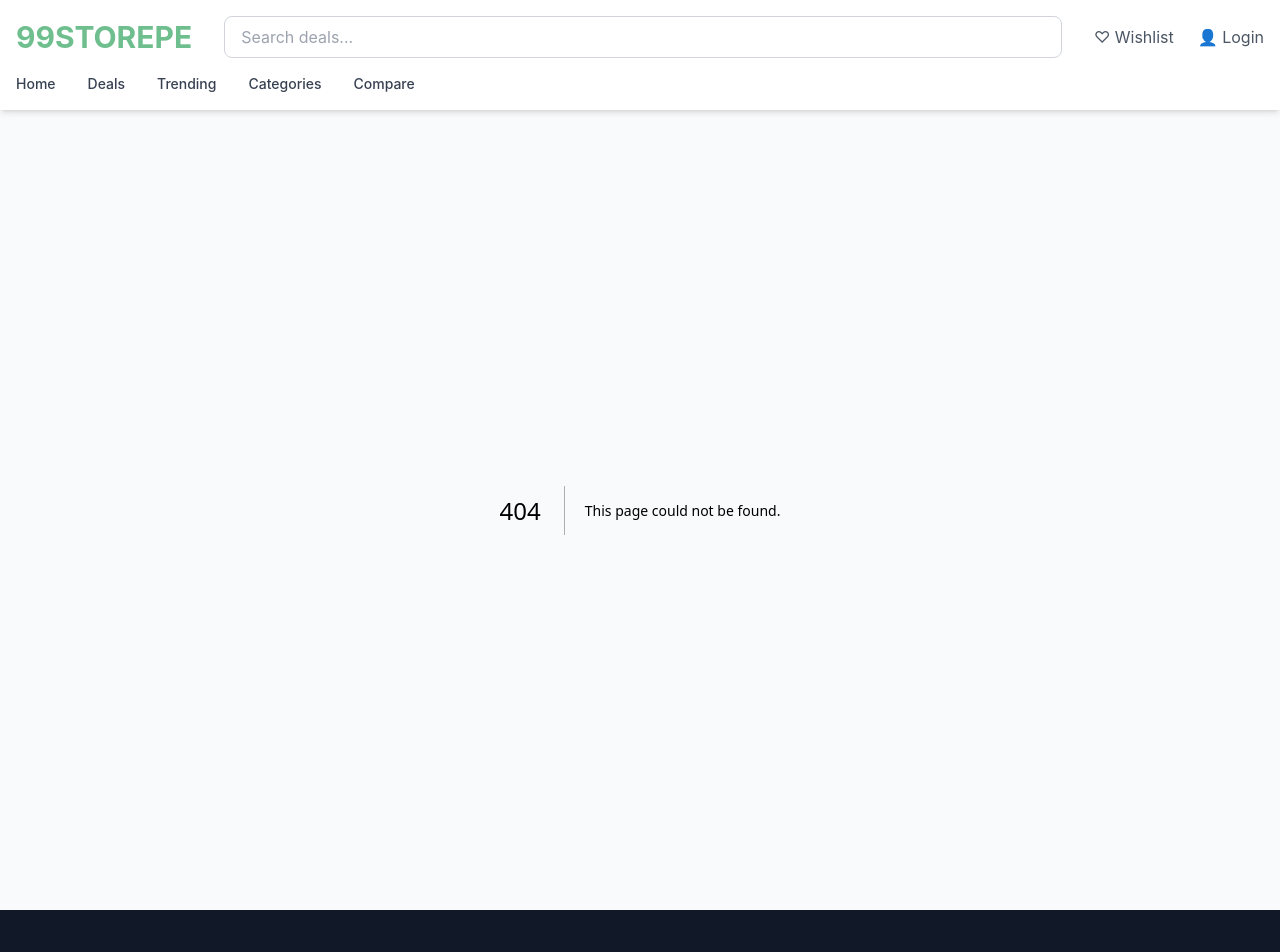
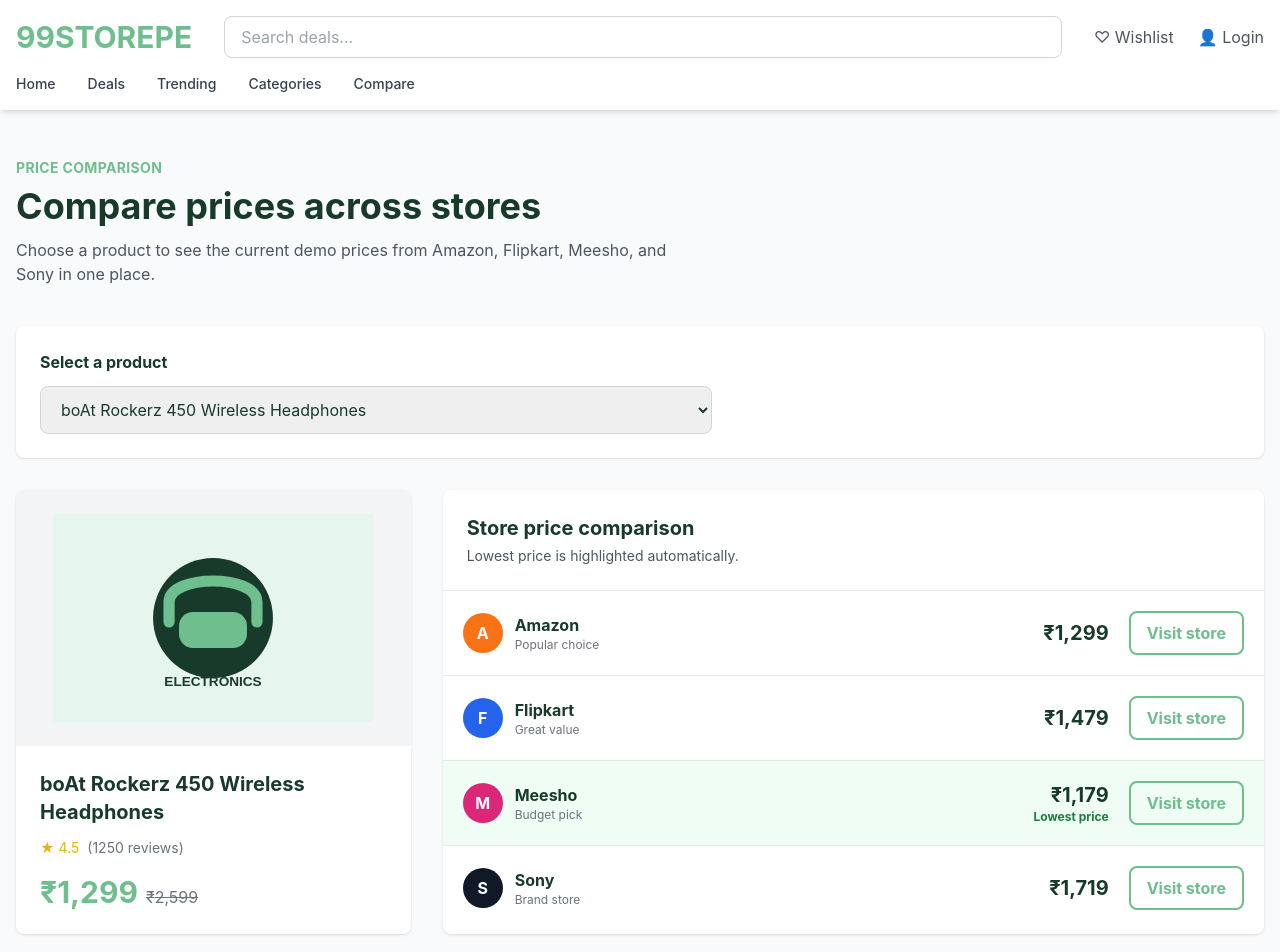
Before and after one commit to anukumarisk49-dev/store, a Next.js app: page /compare in a window 1280 px wide. Before the commit this address had no page. Shown: the top 952 px of the page. Built offline with nearby package versions, Linux system fonts and the light colour scheme.

Commit message:
compare fix

```diff
--- /dev/null
+++ b/src/app/compare/page.tsx
@@ -0,0 +1,144 @@
+'use client';
+
+import { useState } from 'react';
+import catalog from '../../../public/data/products.json';
+
+const comparisonProducts = Object.values(catalog.categories)
+  .flatMap((category) => category.products)
+  .slice(0, 6);
+
+type Merchant = 'Amazon' | 'Flipkart' | 'Meesho' | 'Sony';
+
+const merchantStyles: Record<Merchant, { color: string; note: string }> = {
+  Amazon: { color: 'bg-orange-500', note: 'Popular choice' },
+  Flipkart: { color: 'bg-blue-600', note: 'Great value' },
+  Meesho: { color: 'bg-pink-600', note: 'Budget pick' },
+  Sony: { color: 'bg-gray-900', note: 'Brand store' },
+};
+
+function getPrices(basePrice: number, productIndex: number): Record<Merchant, number> {
+  const priceOffsets = [0, 180, -120, 420];
+  const variation = productIndex * 35;
+
+  return {
+    Amazon: basePrice,
+    Flipkart: basePrice + priceOffsets[1] - variation,
+    Meesho: Math.max(99, basePrice + priceOffsets[2] - variation),
+    Sony: basePrice + priceOffsets[3] + variation,
+  };
+}
+
+function getStoreUrl(merchant: Merchant, productName: string) {
+  const query = encodeURIComponent(productName);
+  const storeUrls: Record<Merchant, string> = {
+    Amazon: `https://www.amazon.in/s?k=${query}`,
+    Flipkart: `https://www.flipkart.com/search?q=${query}`,
+    Meesho: `https://www.meesho.com/search?q=${query}`,
+    Sony: `https://www.sony.co.in/search?q=${query}`,
+  };
+
+  return storeUrls[merchant];
+}
+
+export default function ComparePage() {
+  const [selectedId, setSelectedId] = useState(comparisonProducts[0]?.id ?? '');
+  const selectedIndex = comparisonProducts.findIndex((product) => product.id === selectedId);
+  const selectedProduct = comparisonProducts[selectedIndex >= 0 ? selectedIndex : 0];
+  const prices = selectedProduct ? getPrices(selectedProduct.price, selectedIndex) : null;
+  const merchants = Object.keys(merchantStyles) as Merchant[];
+  const lowestPrice = prices ? Math.min(...Object.values(prices)) : 0;
+
+  return (
+    <div className="max-w-7xl mx-auto px-4 py-12">
+      <div className="mb-10">
+        <p className="text-sm font-bold uppercase tracking-wide text-primary mb-2">Price comparison</p>
+        <h1 className="text-4xl font-bold mb-3">Compare prices across stores</h1>
+        <p className="text-gray-600 max-w-2xl">
+          Choose a product to see the current demo prices from Amazon, Flipkart, Meesho, and Sony in one place.
+        </p>
+      </div>
+
+      <div className="bg-white rounded-lg shadow p-6 mb-8">
+        <label htmlFor="compare-product" className="block font-bold mb-3">
+          Select a product
+        </label>
+        <select
+          id="compare-product"
+          value={selectedId}
+          onChange={(event) => setSelectedId(event.target.value)}
+          className="w-full max-w-2xl px-4 py-3 border border-gray-300 rounded-lg focus:outline-none focus:ring-2 focus:ring-primary"
+        >
+          {comparisonProducts.map((product) => (
+            <option key={product.id} value={product.id}>
+              {product.name}
+            </option>
+          ))}
+        </select>
+      </div>
+
+      {selectedProduct && prices && (
+        <div className="grid grid-cols-1 lg:grid-cols-3 gap-8">
+          <div className="bg-white rounded-lg shadow overflow-hidden">
+            <div className="h-64 bg-gray-100 flex items-center justify-center p-6">
+              <img src={selectedProduct.image} alt={selectedProduct.name} className="w-full h-full object-contain" />
+            </div>
+            <div className="p-6">
+              <h2 className="text-xl font-bold mb-3">{selectedProduct.name}</h2>
+              <div className="flex items-center gap-2 text-sm mb-4">
+                <span className="text-yellow-500">★ {selectedProduct.rating}</span>
+                <span className="text-gray-500">({selectedProduct.reviewCount} reviews)</span>
+              </div>
+              <span className="text-3xl font-bold text-primary">₹{selectedProduct.price.toLocaleString('en-IN')}</span>
+              <span className="ml-2 text-gray-500 line-through">₹{selectedProduct.originalPrice.toLocaleString('en-IN')}</span>
+            </div>
+          </div>
+
+          <div className="lg:col-span-2 bg-white rounded-lg shadow overflow-hidden">
+            <div className="p-6 border-b">
+              <h2 className="text-xl font-bold">Store price comparison</h2>
+              <p className="text-sm text-gray-600 mt-1">Lowest price is highlighted automatically.</p>
+            </div>
+            <div className="divide-y">
+              {merchants.map((merchant) => {
+                const price = prices[merchant];
+                const isLowest = price === lowestPrice;
+
+                return (
+                  <div key={merchant} className={`p-5 flex flex-col sm:flex-row sm:items-center gap-4 justify-between ${isLowest ? 'bg-green-50' : ''}`}>
+                    <div className="flex items-center gap-3">
+                      <span className={`${merchantStyles[merchant].color} text-white w-10 h-10 rounded-full flex items-center justify-center font-bold`}>
+                        {merchant[0]}
+                      </span>
+                      <div>
+                        <h3 className="font-bold">{merchant}</h3>
+                        <p className="text-xs text-gray-500">{merchantStyles[merchant].note}</p>
+                      </div>
+                    </div>
+                    <div className="flex items-center gap-5">
+                      <div className="text-right">
+                        <p className="text-xl font-bold">₹{price.toLocaleString('en-IN')}</p>
+                        {isLowest && <p className="text-xs text-green-700 font-bold">Lowest price</p>}
+                      </div>
+                      <a
+                        href={getStoreUrl(merchant, selectedProduct.name)}
+                        target="_blank"
+                        rel="noopener noreferrer"
+                        className="px-4 py-2 border-2 border-primary text-primary rounded-lg font-bold hover:bg-secondary transition"
+                      >
+                        Visit store
+                      </a>
+                    </div>
+                  </div>
+                );
+              })}
+            </div>
+          </div>
+        </div>
+      )}
+
+      <p className="text-xs text-gray-500 mt-8">
+        Prices shown are demo values from the repository catalog. Add real merchant URLs and prices before publishing offers.
+      </p>
+    </div>
+  );
+}
```
